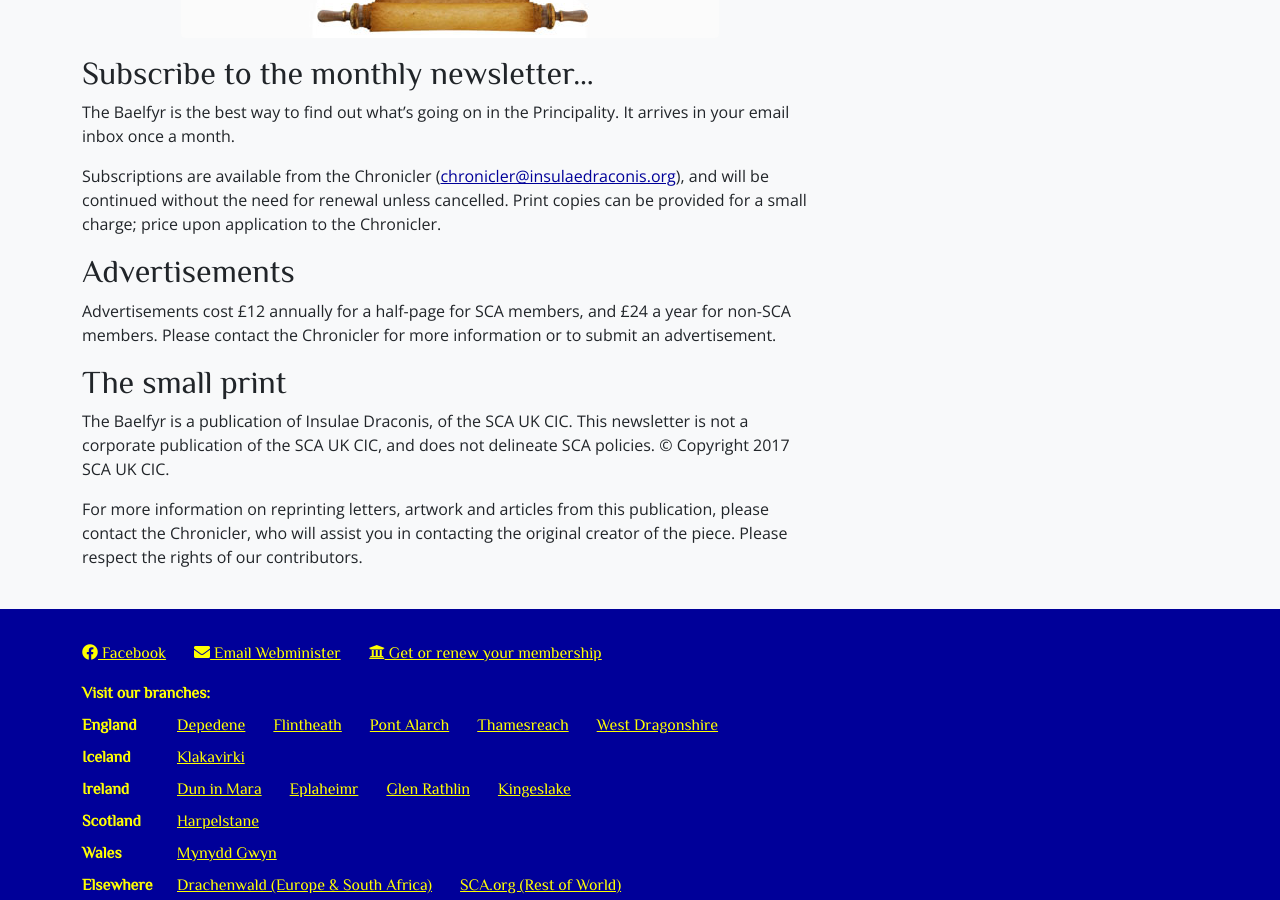
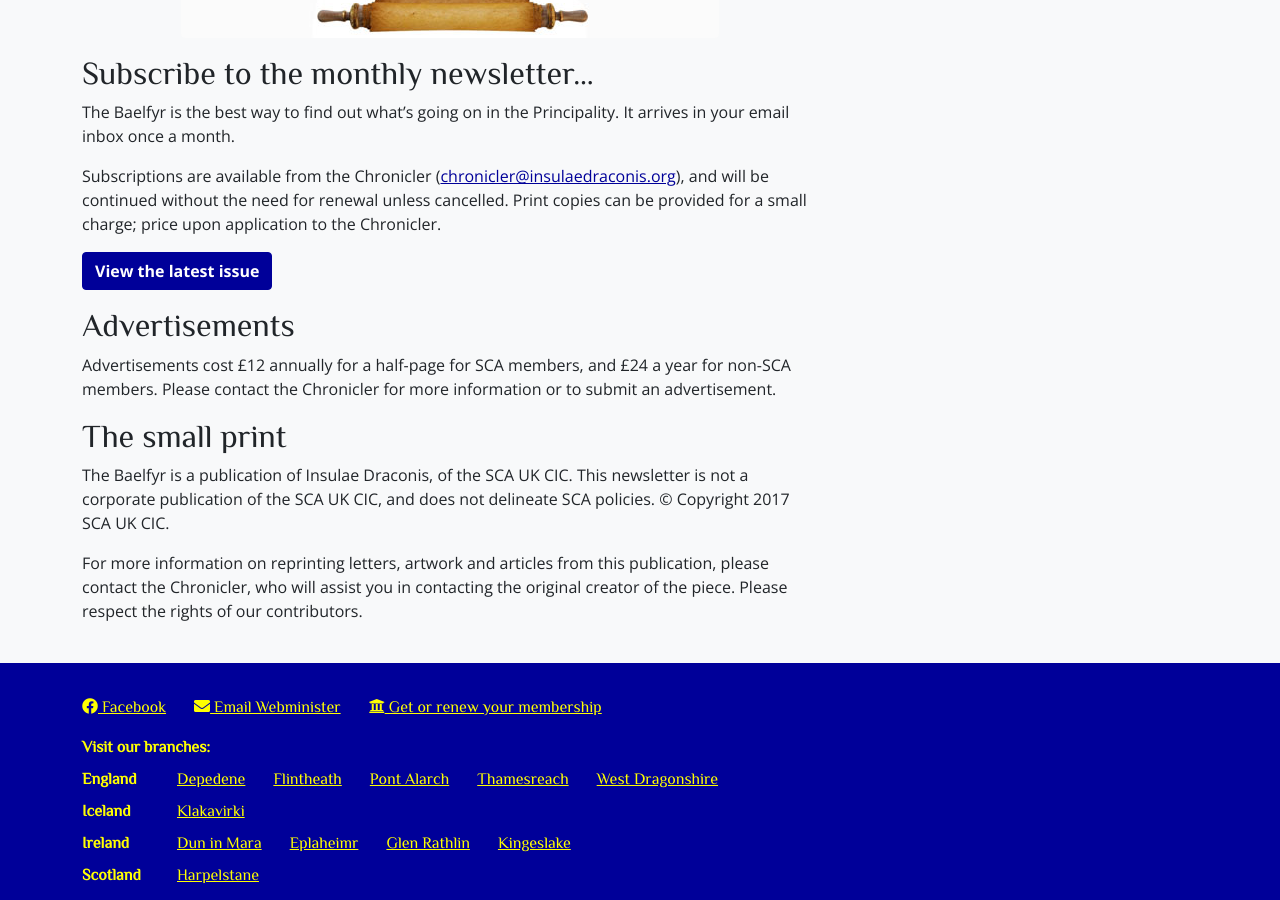
Before and after one commit to drachenwald/insulae-draconis, a Jekyll site: the page built from baelfyr/index.md, in a window 1280 px wide and 900 px high, scrolled down 526 px. Built offline with Jekyll 4.4.1, drawn with Linux system fonts in a browser that asks for light colours; comment, search, counter and statistics services are not loaded.

Commit message:
link to the baelfyr

```diff
--- a/baelfyr/index.md
+++ b/baelfyr/index.md
@@ -14,6 +14,8 @@ The Baelfyr is the best way to find out what's going on in the Principality. It
 
 Subscriptions are available from the Chronicler ([chronicler@insulaedraconis.org](mailto:chronicler@insulaedraconis.org)), and will be continued without the need for renewal unless cancelled. Print copies can be provided for a small charge; price upon application to the Chronicler.
 
+<a role="button" class="btn btn-primary" href="https://baelfyr.insulaedraconis.org/">View the latest issue</a>
+
 ## Advertisements
 
 Advertisements cost £12 annually for a half-page for SCA members, and £24 a year for non-SCA members. Please contact the Chronicler for more information or to submit an advertisement.
```
